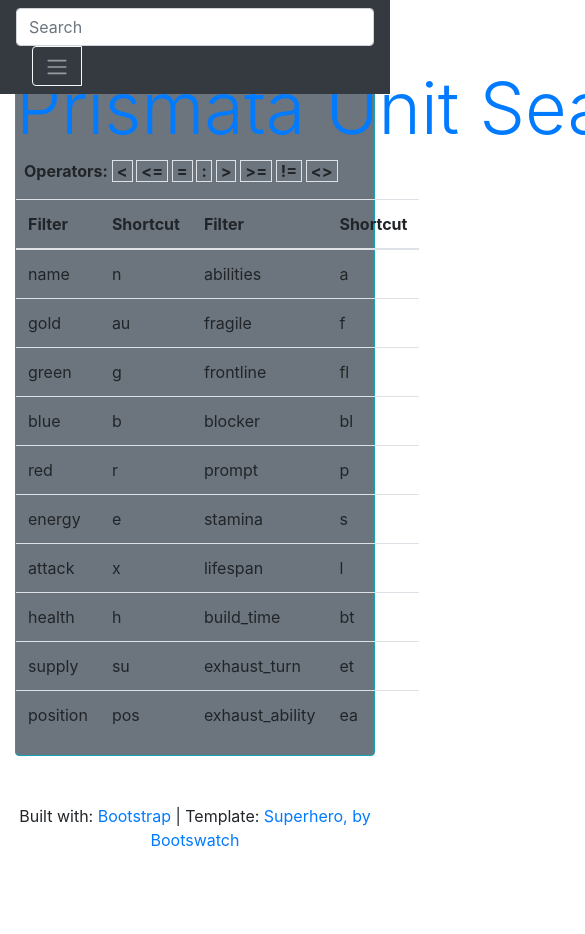
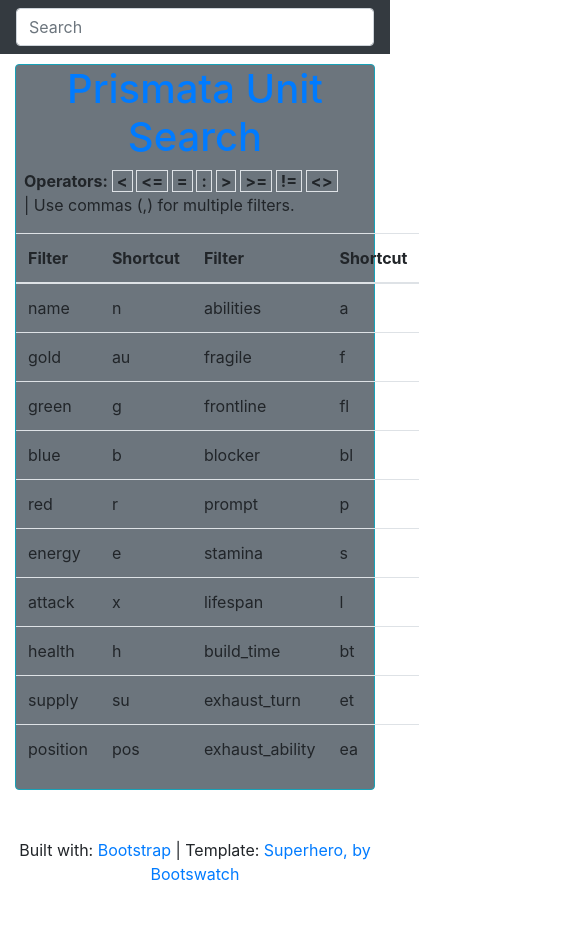
Before and after one commit to jeacaveo/pus, a plain HTML site: page index.html in a window 390 px wide. Shown: the top 934 px of the page, 585 px wide, since content can reach past the window. Before the commit the page ends 900 px from the top, so only its background shows below. Drawn offline with nearby package versions, Linux system fonts and the light colour scheme.

Commit message:
Fix mobile layout

```diff
--- a/index.html
+++ b/index.html
@@ -26,7 +26,7 @@
         <input id="unitsQuery" class="form-control mr-sm-2 d-inline w-100" type="text" placeholder="Search" aria-label="Search">
       </form>
 
-      <div class="btn-group d-md-inline-block dropleft">
+      <div class="btn-group d-none d-md-inline-block dropleft">
         <button type="button" class="btn btn-outline-light ml-3" data-toggle="dropdown" aria-haspopup="true" aria-expanded="false">
           <span class="navbar-toggler-icon"></span>
         </button>
@@ -57,7 +57,7 @@
       </div>
 
       <div id="cheatsheet" class="card border border-info rounded bg-secondary">
-        <h1 class="display-3 text-nowrap text-center text-primary">Prismata Unit Search</h1>
+        <h1 class="display-5 text-center text-primary">Prismata Unit Search</h1>
         <div class="ml-2 mr-2">
           <span class="text-nowrap font-weight-bold">
               Operators:
@@ -69,6 +69,9 @@
               <span class="border pl-1 pr-1">>=</span>
               <span class="border pl-1 pr-1">!=</span>
               <span class="border pl-1 pr-1"><></span>
+          </span>
+          <span class="text-nowrap">
+              | Use commas (,) for multiple filters.
           </span>
         </div>
         <table class="table table-hover mt-3">
```
